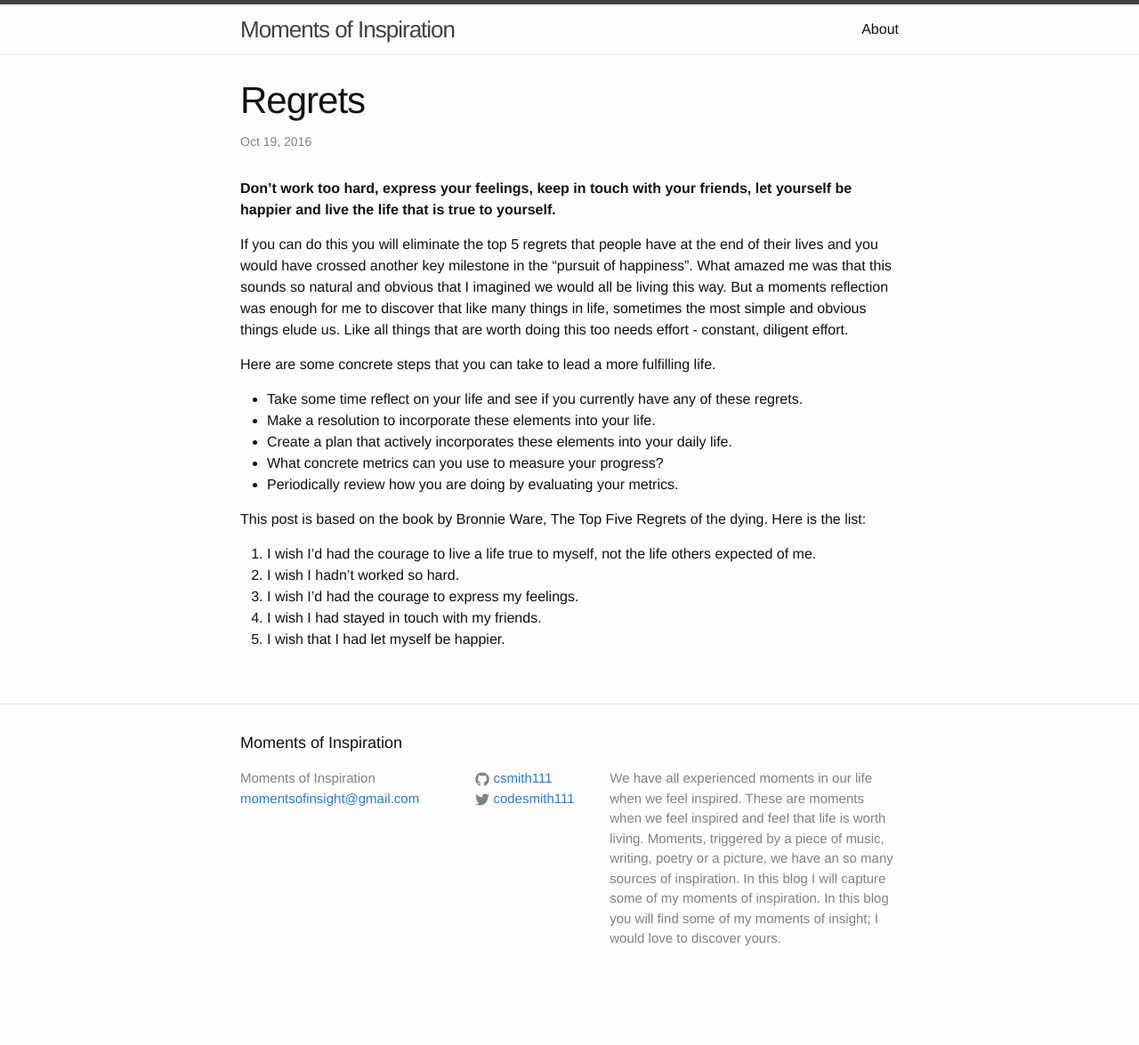
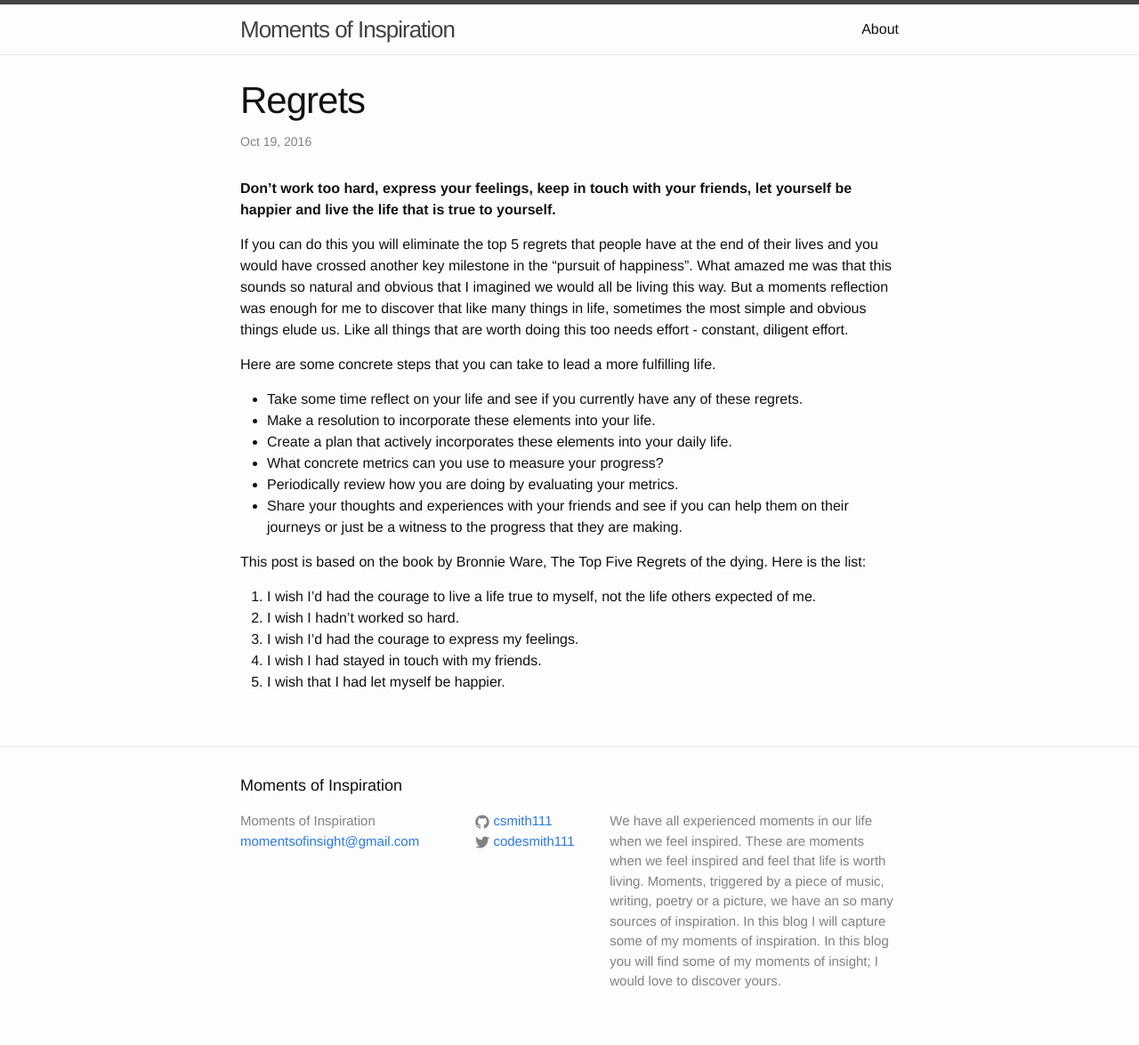
Before and after one commit to csmith111/moments-of-inspiration, a Jekyll site: the page built from _posts/2016-10-19-FourthPost.markdown, in a window 1280 px wide. Shown: the whole page at 89% size. Built offline with Jekyll 4.4.1, drawn with Linux system fonts in a browser that asks for light colours; before the commit the page ends 1127 px from its top, so only the background shows below that.

Commit message:
Update Oct 19

```diff
--- a/_posts/2016-10-19-FourthPost.markdown
+++ b/_posts/2016-10-19-FourthPost.markdown
@@ -18,6 +18,7 @@ Here are some concrete steps that you can take to lead a more fulfilling life.
 * Create a plan that actively incorporates these elements into your daily life.
 * What concrete metrics can you use to measure your progress?
 * Periodically review how you are doing by evaluating your metrics.
+* Share your thoughts and experiences with your friends and see if you can help them on their journeys or just be a witness to the progress that they are making.
 
 
 
```
